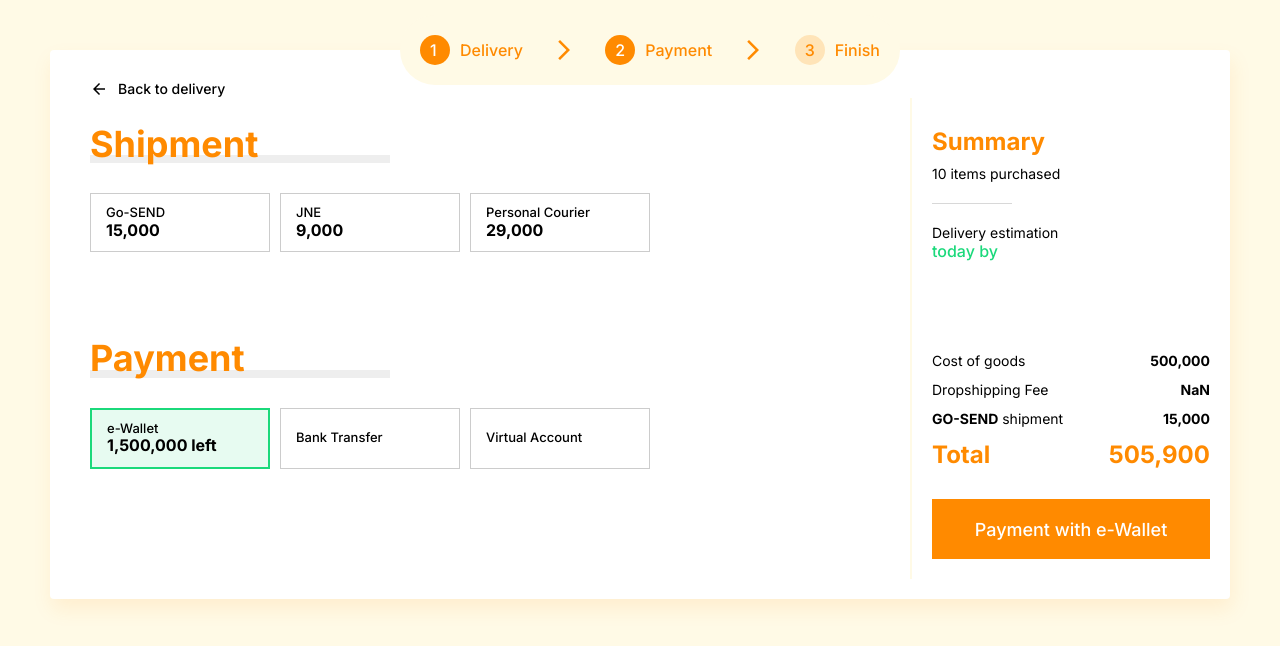
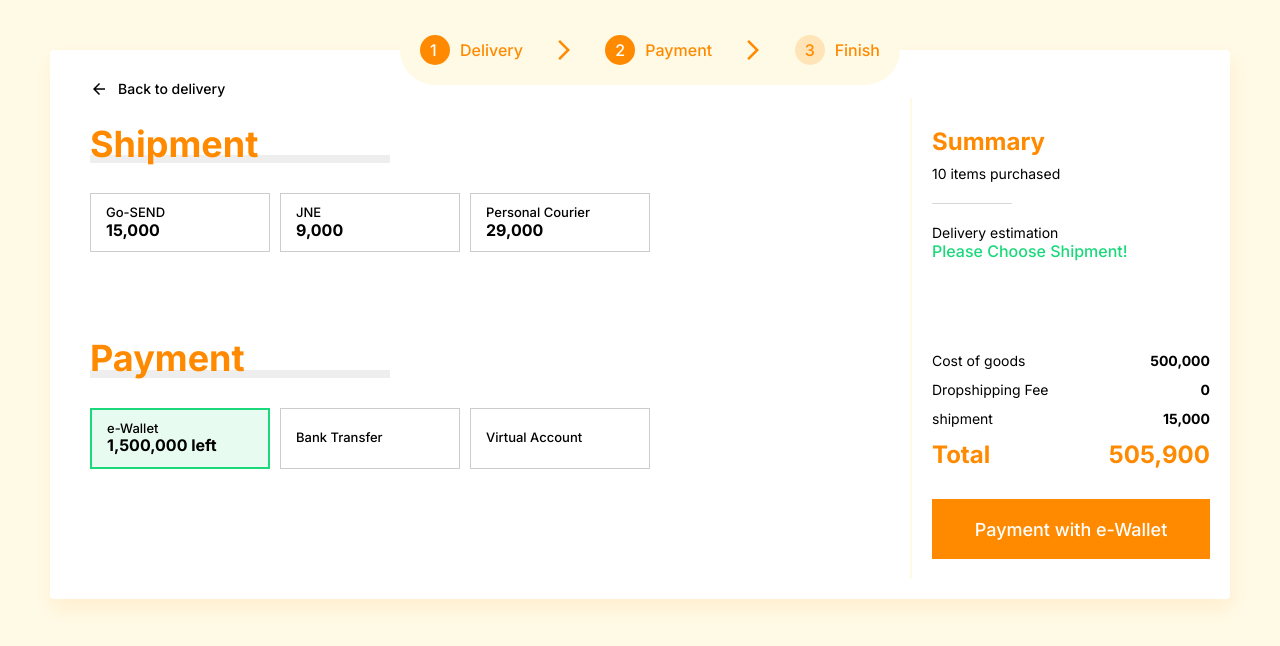
Before and after one commit to leonaldopasaribu/ecommerce-checkout-page, a React (Create React App) app: page / in a window 1280 px wide. Both pictures are taken after a click on the button "Continue to Payment". Shown: the top 646 px of the page. Built offline with nearby package versions, Linux system fonts and the light colour scheme.

Commit message:
add validation form delivery details

```diff
--- a/src/components/CheckoutPageComponents/DeliveryDetails/FormDeliveryDetails/index.js
+++ b/src/components/CheckoutPageComponents/DeliveryDetails/FormDeliveryDetails/index.js
@@ -25,9 +25,11 @@ const FormDeliveryDetails = () => {
           <FormWrapper>
             <FormInput
               autoComplete="off"
-              type="text"
-              placeholder="Name"
-              {...register("name")}
+              type="email"
+              placeholder="Email"
+              {...register("email", {
+                required: "Email Cannot be blank",
+              })}
             />
           </FormWrapper>
 
@@ -36,16 +38,26 @@ const FormDeliveryDetails = () => {
               autoComplete="off"
               type="number"
               placeholder="Phone Number"
-              {...register("phoneNumber")}
+              {...register("phoneNumber", {
+                required: "Phone Number Cannot be blank",
+                minLength: { value: 6, message: "Min 3 character" },
+                maxLength: { value: 20, message: "Max 20 character" },
+                pattern: {
+                  value: /^0\d{9,12}/g,
+                  message: "*Please enter valid phone number",
+                },
+              })}
             />
           </FormWrapper>
 
           <FormWrapper>
             <FormTextarea
               autoComplete="off"
-              type="text"
               placeholder="Delivery Address"
-              {...register("deliveryAddress")}
+              {...register("deliveryAddress", {
+                required: "Delivery Address Cannot be blank",
+                maxLength: { value: 120, message: "Max 120 character" },
+              })}
             />
           </FormWrapper>
         </FormLeft>
--- a/src/components/CheckoutPageComponents/Finish/OrderSummary/index.js
+++ b/src/components/CheckoutPageComponents/Finish/OrderSummary/index.js
@@ -1,5 +1,5 @@
 import React from "react";
-import { useDispatch } from "react-redux";
+import { useDispatch, useSelector } from "react-redux";
 
 import {
   OrderSummaryWrapper,
@@ -20,6 +20,7 @@ import { finishCheckout } from "../../../../redux/store/actions/checkout.action"
 
 const OrderSummary = () => {
   const dispatch = useDispatch();
+  const checkout = useSelector((state) => state.checkout);
 
   const onFinish = () => {
     dispatch(finishCheckout());
@@ -35,7 +36,8 @@ const OrderSummary = () => {
       <OrderId>
         <OrderIdTitle>Order ID : XXKYB</OrderIdTitle>
         <OrderIdDescription>
-          Your order will be delivered today with GO-SEND
+          Your order will be delivered today with{" "}
+          {checkout.summary.shipmentName}
         </OrderIdDescription>
       </OrderId>
 
--- a/src/components/CheckoutPageComponents/Finish/SummaryFinish/index.js
+++ b/src/components/CheckoutPageComponents/Finish/SummaryFinish/index.js
@@ -1,4 +1,5 @@
-import React from "react";
+import React, { useContext } from "react";
+import { useSelector } from "react-redux";
 
 import {
   SummaryWrapper,
@@ -17,7 +18,12 @@ import {
   TotalPaymentValue,
 } from "./styles";
 
+import { AppContext } from "../../../../context/AppContext";
+
 const SummaryFinish = () => {
+  const { currencyFormatter } = useContext(AppContext);
+  const checkout = useSelector((state) => state.checkout);
+
   return (
     <SummaryWrapper>
       <Title>Summary</Title>
@@ -26,7 +32,13 @@ const SummaryFinish = () => {
 
       <DeliveryEstimation>
         <Label>Delivery estimation</Label>
-        <Estimation>today by GO-SEND</Estimation>
+        <Estimation>
+          {checkout.summary.hasOwnProperty('cost')
+            ? `
+          ${checkout.summary.estimate} by ${checkout.summary.shipmentName}
+          `
+            : "Please Choose Shipment!"}
+        </Estimation>
       </DeliveryEstimation>
 
       <DeliveryEstimation>
@@ -37,15 +49,19 @@ const SummaryFinish = () => {
       <TotalDelivery>
         <TotalDetail>
           <TotalTitle>Cost of goods</TotalTitle>
-          <TotalValue>500,000</TotalValue>
+          <TotalValue>{currencyFormatter(500000)}</TotalValue>
         </TotalDetail>
         <TotalDetail>
-          <TotalTitle>Cost of goods</TotalTitle>
-          <TotalValue>500,000</TotalValue>
+          <TotalTitle>Dropshipping Fee</TotalTitle>
+          <TotalValue>
+            {checkout.summary.hasOwnProperty("cost")
+              ? currencyFormatter(checkout.summary.cost)
+              : 0}
+          </TotalValue>
         </TotalDetail>
         <TotalDetail>
           <TotalTitle>
-            <b>GO-SEND</b> shipment
+            <b>{checkout.summary.shipmentName}</b> shipment
           </TotalTitle>
           <TotalValue>15,000</TotalValue>
         </TotalDetail>
--- a/src/components/CheckoutPageComponents/Payment/SummaryPayment/index.js
+++ b/src/components/CheckoutPageComponents/Payment/SummaryPayment/index.js
@@ -43,7 +43,13 @@ const SummaryPayment = () => {
 
       <DeliveryEstimation>
         <Label>Delivery estimation</Label>
-        <Estimation>today by {checkout.summary.shipmentName}</Estimation>
+        <Estimation>
+          {checkout.summary.hasOwnProperty("cost")
+            ? `
+          ${checkout.summary.estimate} by ${checkout.summary.shipmentName}
+          `
+            : "Please Choose Shipment!"}
+        </Estimation>
       </DeliveryEstimation>
 
       <TotalDelivery>
@@ -53,11 +59,15 @@ const SummaryPayment = () => {
         </TotalDetail>
         <TotalDetail>
           <TotalTitle>Dropshipping Fee</TotalTitle>
-          <TotalValue>{currencyFormatter(checkout.summary.cost)}</TotalValue>
+          <TotalValue>
+            {checkout.summary.hasOwnProperty("cost")
+              ? currencyFormatter(checkout.summary.cost)
+              : 0}
+          </TotalValue>
         </TotalDetail>
         <TotalDetail>
           <TotalTitle>
-            <b>GO-SEND</b> shipment
+            <b>{checkout.summary.shipmentName}</b> shipment
           </TotalTitle>
           <TotalValue>15,000</TotalValue>
         </TotalDetail>
--- a/src/redux/store/reducers/checkout.reducer.js
+++ b/src/redux/store/reducers/checkout.reducer.js
@@ -19,16 +19,19 @@ const initialState = {
       id: "go-send",
       shipmentName: "Go-SEND",
       cost: 15000,
+      estimate: "today",
     },
     {
       id: "jne",
       shipmentName: "JNE",
       cost: 9000,
+      estimate: "2 days",
     },
     {
       id: "p-courier",
       shipmentName: "Personal Courier",
       cost: 29000,
+      estimate: "1 day",
     },
   ],
 };
@@ -46,28 +49,29 @@ const checkout = (state = initialState, action) => {
     case CHECKOUT_DELIVERY_SUCCESS:
       return {
         ...state,
-        isLoading: true,
+        isLoading: false,
         checkoutStep: "payment",
       };
 
     case CHECKOUT_PAYMENT_SUCCESS:
       return {
         ...state,
-        isLoading: true,
+        isLoading: false,
         checkoutStep: "finish",
       };
 
     case CHECKOUT_FINISH_SUCCESS:
       return {
         ...state,
-        isLoading: true,
+        isLoading: false,
         checkoutStep: "delivery",
+        summary: {},
       };
 
     case CHECKOUT_BACK_DELIVERY:
       return {
         ...state,
-        isLoading: true,
+        isLoading: false,
         checkoutStep: "delivery",
       };
 
```
